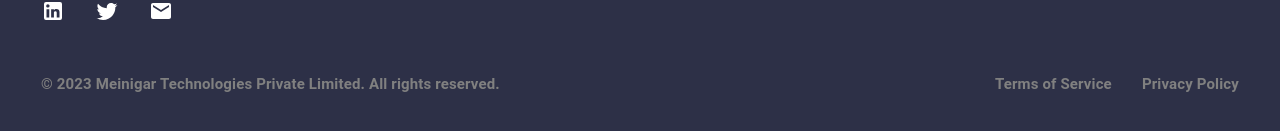
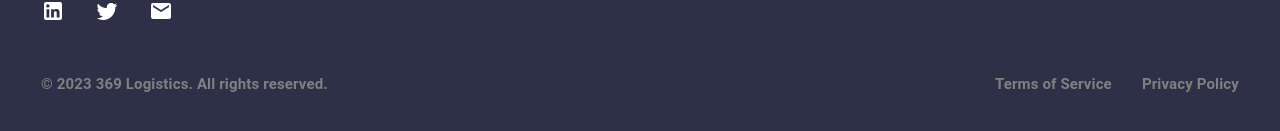
Before and after one commit to adityamanas/logistics-web, a Next.js app: page /contact-us in a window 1280 px wide. Shown: the part 1169-1300 px from the top of the page. Built offline with nearby package versions, Linux system fonts and the light colour scheme.

Commit message:
address-update

```diff
--- a/app/components/Footer.tsx
+++ b/app/components/Footer.tsx
@@ -198,8 +198,7 @@ const Footer: React.FC = () => {
             <Typography
               style={{ color: "gray", fontSize: "15px", fontWeight: "bold" }}
             >
-              &copy; 2023 Meinigar Technologies Private Limited. All rights
-              reserved.
+              &copy; 2023 369 Logistics. All rights reserved.
             </Typography>
             <div
               className={classes.footerConditionPrivacy}
--- a/app/components/Header.tsx
+++ b/app/components/Header.tsx
@@ -57,7 +57,7 @@ const useStyles = makeStyles({
   },
   desktopNavbar: {
     padding: "0px",
-    // background: "#cf5435",
+    background: "#cf5435",
     maxHeight: "64px",
     display: "flex",
     justifyContent: "space-between",
@@ -91,6 +91,7 @@ const useStyles = makeStyles({
     "@media (max-width:768px)": {
       flexDirection: "column!important",
       paddingTop: "12px",
+      background: "#cf5435",
       "& h6": {
         paddingLeft: "12px",
         "&:hover": {
```
